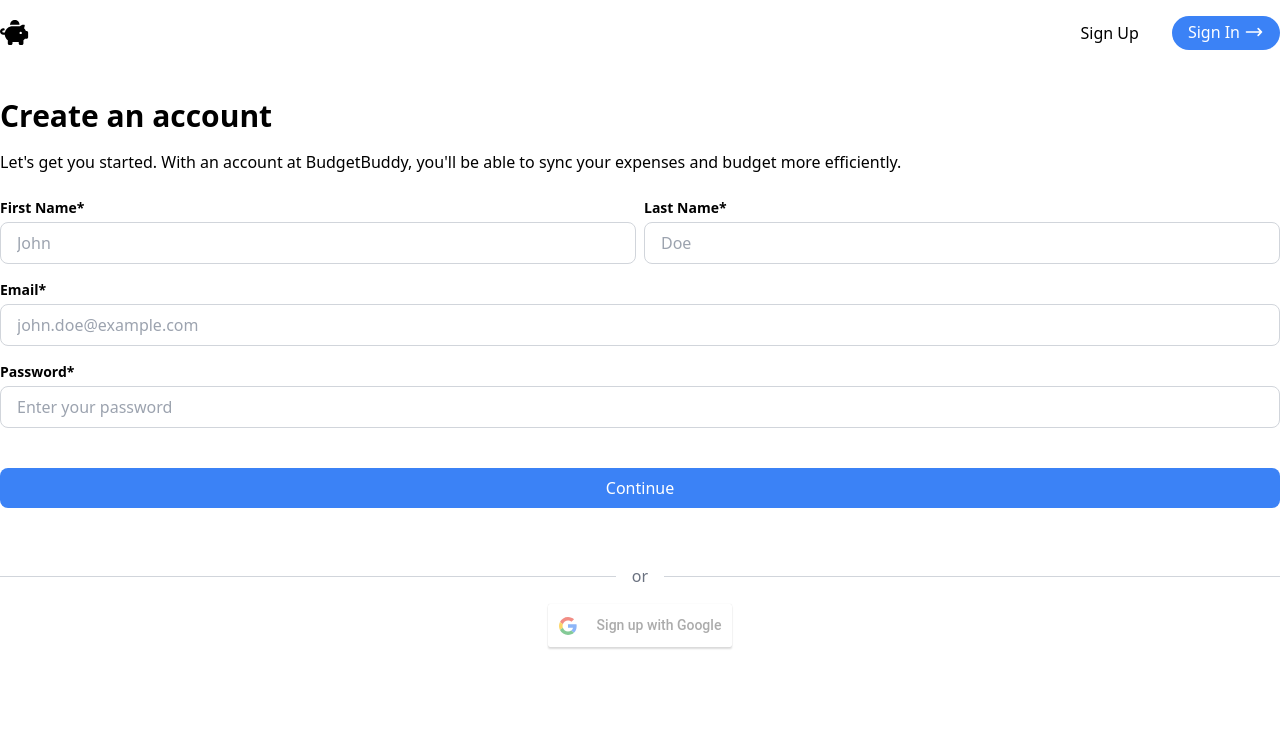
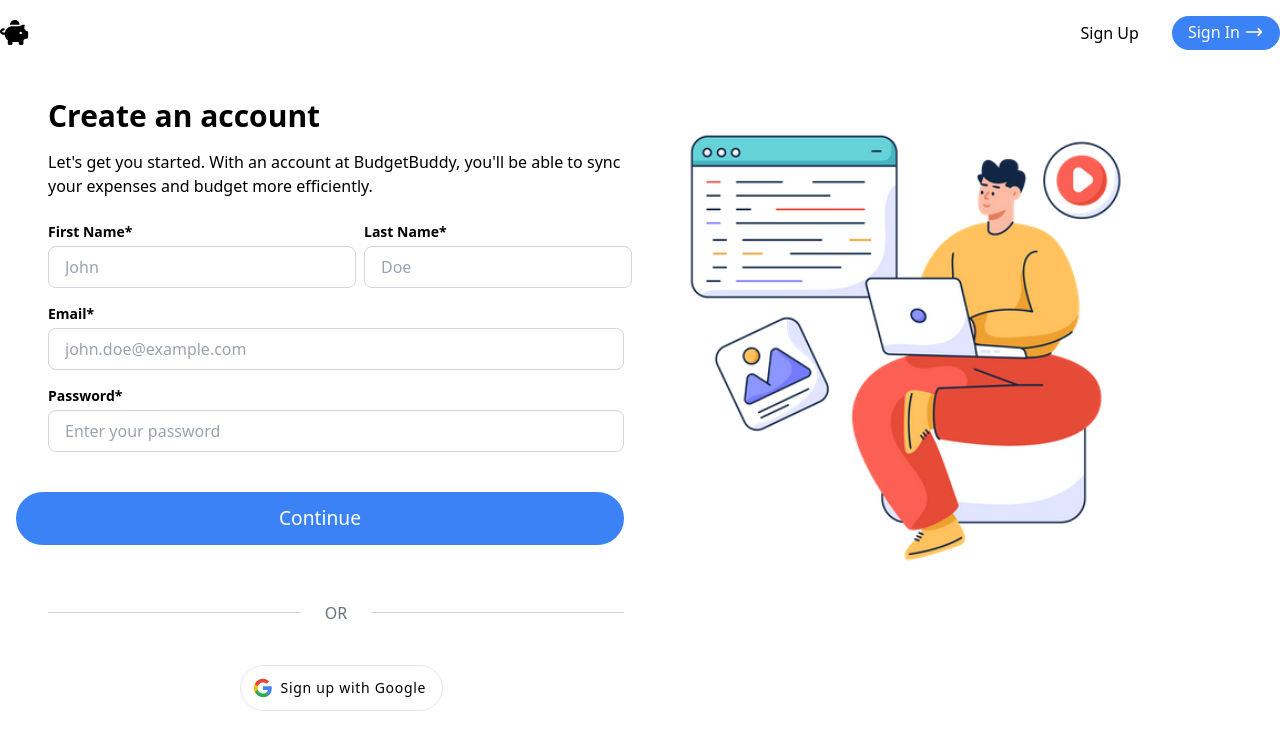
Before and after one commit to KTBG7/BudgetBuddy, a React (Vite) app: page /signup in a window 1280 px wide. Shown: the top 750 px of the page. Built offline with nearby package versions, Linux system fonts and the light colour scheme.

Commit message:
Signin/up
Made hifi updates to the sign-in & sign up pages. Added pictures, rounded the google button, modified spacing

```diff
--- a/src/components/HomePage.tsx
+++ b/src/components/HomePage.tsx
@@ -1,5 +1,5 @@
 import React from 'react';
-import MortgageLoan from '../assets/MortgageLoan.png.webp'
+import loans from '../assets/loans.png';
 import investment from '../assets/investment.png'
 import CreditCardPic from '../assets/CreditCardPic.png'
 import trackexpenses from '../assets/trackexpenses.png.webp'
@@ -47,7 +47,7 @@ const HomePage: React.FC = () => {
                     <div className="w-full sm:w-1/2 lg:w-1/3 px-1 mb-4 border-black rounded-lg">
                         <h3 className="text-xl font-bold mb-3">Loans and Mortgages</h3>
                         <div className="bg-white-200 py-6 px-6 rounded-lg aspect-w-[16] aspect-h-[9] border border-gray-400">
-                            <img src={MortgageLoan} alt="Loans" className="w-full h-full object-cover" />
+                            <img src={loans} alt="Loans" className="w-full h-full object-cover" />
                         </div>
                         <p className='text-center mt-4 text-gray-500'>Loans and mortgages are confusing, but they <br />dont need to be. Get started and learn more.</p>
                         <div className="mt-3 flex justify-center space-x-4">
--- a/src/components/SignInPage.tsx
+++ b/src/components/SignInPage.tsx
@@ -1,5 +1,4 @@
 import React from "react";
-import { GoogleLogin } from "react-google-login";
 import { useNavigate } from "react-router-dom";
 
 const SignInPage: React.FC = () => {
@@ -10,17 +9,23 @@ const SignInPage: React.FC = () => {
         navigate('/dashboard');
     };
 
-    const handleGoogleLoginSuccess = () => { };
-
-    const handleGoogleLoginFailure = () => { };
+    const handleGoogleSignUpSuccess = () => {
+        navigate("/dashboard");
+    };
 
     return (
         <div className="container mx-auto mt-8">
+            <div className="flex justify-center">
+                <div className="w-1/2">
                     <h2 className="text-3xl font-bold mb-4">Sign in to your account</h2>
                     <form onSubmit={handleLogin}>
-                <div className="mb-4">
-                    <label htmlFor="email" className="block text-sm font-semibold mb-1">
-                        Email
+                        <div className="mb-4 ">
+                            <div className="mb-4 ml-1">
+                                <label
+                                    htmlFor="email"
+                                    className="block text-sm font-semibold mb-1"
+                                >
+                                    Email*
                                 </label>
                                 <input
                                     type="email"
@@ -29,6 +34,7 @@ const SignInPage: React.FC = () => {
                                     placeholder="john.doe@example.com"
                                     className="border border-gray-300 rounded-lg px-4 py-2 w-full"
                                 />
+                            </div>
                         </div>
                         <div className="mb-4">
                             <label
@@ -45,29 +51,53 @@ const SignInPage: React.FC = () => {
                                 className="border border-gray-300 rounded-lg px-4 py-2 w-full"
                             />
                         </div>
-                <div className="mb-4">
+                        <div className="mb-4 ml-4">
                             <button
                                 type="submit"
-                        className="bg-blue-500 text-white py-2 px-4 rounded-lg w-full"
+                                className="bg-blue-500 text-white py-3 px-6 rounded-full w-full"
+                                style={{ borderRadius: "9999px", fontSize: "1.2rem" }}
                             >
-                        Log In
+                                Sign In
                             </button>
                         </div>
                     </form>
-            <div className="flex justify-center items-center my-4">
-                <hr className="border-gray-300 w-full" />
-                <div className="mx-4 text-gray-500">or</div>
-                <hr className="border-gray-300 w-full" />
+                    <br></br>
+                    <div className="flex justify-center items-center my-4 ml-6">
+                        <hr className="border-gray-300 w-full mr-2" />
+                        <div className="mx-4 text-gray-500">OR</div>
+                        <hr className="border-gray-300 w-full ml-2" />
+                    </div> <br />
+                    <button
+                        aria-label="Sign in with Google"
+                        className="flex items-center bg-white border border-button-border-light rounded-full p-1 pr-4"
+                        onClick={handleGoogleSignUpSuccess}
+                        style={{ marginLeft: "calc(47% - 60px)" }}
+                    >
+                        <div className="flex items-center justify-center bg-white w-9 h-9 rounded-full">
+                            <svg xmlns="http://www.w3.org/2000/svg" viewBox="0 0 24 24" className="w-5 h-5">
+                                {/* SVG paths for Google logo */}
+                                <path
+                                    d="M22.56 12.25c0-.78-.07-1.53-.2-2.25H12v4.26h5.92c-.26 1.37-1.04 2.53-2.21 3.31v2.77h3.57c2.08-1.92 3.28-4.74 3.28-8.09z"
+                                    fill="#4285F4"
+                                />
+                                <path
+                                    d="M12 23c2.97 0 5.46-.98 7.28-2.66l-3.57-2.77c-.98.66-2.23 1.06-3.71 1.06-2.86 0-5.29-1.93-6.16-4.53H2.18v2.84C3.99 20.53 7.7 23 12 23z"
+                                    fill="#34A853"
+                                />
+                                <path
+                                    d="M5.84 14.09c-.22-.66-.35-1.36-.35-2.09s.13-1.43.35-2.09V7.07H2.18C1.43 8.55 1 10.22 1 12s.43 3.45 1.18 4.93l2.85-2.22.81-.62z"
+                                    fill="#FBBC05"
+                                />
+                                <path
+                                    d="M12 5.38c1.62 0 3.06.56 4.21 1.64l3.15-3.15C17.45 2.09 14.97 1 12 1 7.7 1 3.99 3.47 2.18 7.07l3.66 2.84c.87-2.6 3.3-4.53 6.16-4.53z"
+                                    fill="#EA4335"
+                                />
+                            </svg>
                         </div>
-            <div className="flex justify-center">
-                <GoogleLogin
-                    clientId="595132100417-8s526hd6jtiaq7kbtk5mnko3npcih9qh.apps.googleusercontent.com"
-                    buttonText="Log in with Google"
-                    onSuccess={handleGoogleLoginSuccess}
-                    onFailure={handleGoogleLoginFailure}
-                    cookiePolicy={"single_host_origin"}
-                    className="bg-red-500 text-white py-2 px-4 rounded-lg"
-                />
+                        <span className="text-sm text-google-text-gray tracking-wider">Sign in with Google</span>
+                    </button>
+
+                </div>
             </div>
         </div>
     );
--- a/src/components/SignUpPage.tsx
+++ b/src/components/SignUpPage.tsx
@@ -1,27 +1,24 @@
 import React from "react";
-import { GoogleLogin } from "react-google-login";
-import { useNavigate} from "react-router-dom";
+import { useNavigate } from "react-router-dom";
+import Pic4login from "../assets/Pic4login.png";
 
 const SignUpPage: React.FC = () => {
   const navigate = useNavigate();
 
   const handleSignUp = () => {
-    // Directly navigate to the dashboard
-    navigate('/dashboard');
+    navigate("/dashboard");
   };
 
   const handleGoogleSignUpSuccess = () => {
-    navigate('/dashboard');
+    navigate("/dashboard");
   };
-
-  const handleGoogleSignUpFailure = () => {
-  };
-
 
   return (
     <div className="container mx-auto mt-8">
-      <h2 className="text-3xl font-bold mb-4">Create an account</h2>
-      <p>
+      <div className="flex justify-center">
+        <div className="w-1/2 pr-4">
+          <h2 className="text-3xl font-bold mb-4 ml-12">Create an account</h2>
+          <p className="ml-12">
             Let's get you started. With an account at BudgetBuddy, you'll be able to
             sync your expenses and budget more efficiently.
           </p>
@@ -31,7 +28,7 @@ const SignUpPage: React.FC = () => {
               <div className="mr-2 w-1/2">
                 <label
                   htmlFor="firstName"
-              className="block text-sm font-semibold mb-1"
+                  className="block text-sm font-semibold mb-1 ml-12"
                 >
                   First Name*
                 </label>
@@ -40,13 +37,13 @@ const SignUpPage: React.FC = () => {
                   id="firstName"
                   name="firstName"
                   placeholder="John"
-              className="border border-gray-300 rounded-lg px-4 py-2 w-full"
+                  className="border border-gray-300 rounded-lg px-4 py-2 w-full ml-12"
                 />
               </div>
               <div className="w-1/2">
                 <label
                   htmlFor="lastName"
-              className="block text-sm font-semibold mb-1"
+                  className="block text-sm font-semibold mb-1 ml-12"
                 >
                   Last Name*
                 </label>
@@ -55,12 +52,16 @@ const SignUpPage: React.FC = () => {
                   id="lastName"
                   name="lastName"
                   placeholder="Doe"
-              className="border border-gray-300 rounded-lg px-4 py-2 w-full"
+                  className="border border-gray-300 rounded-lg px-4 py-2 w-full ml-12"
+                  style={{ width: "87%" }}
                 />
               </div>
             </div>
-        <div className="mb-4">
-          <label htmlFor="email" className="block text-sm font-semibold mb-1">
+            <div className="mb-4 ml-12">
+              <label
+                htmlFor="email"
+                className="block text-sm font-semibold mb-1"
+              >
                 Email*
               </label>
               <input
@@ -71,7 +72,7 @@ const SignUpPage: React.FC = () => {
                 className="border border-gray-300 rounded-lg px-4 py-2 w-full"
               />
             </div>
-        <div className="mb-4">
+            <div className="mb-4 ml-12">
               <label
                 htmlFor="password"
                 className="block text-sm font-semibold mb-1"
@@ -87,30 +88,57 @@ const SignUpPage: React.FC = () => {
               />
             </div>
             <br></br>
-        <div className="mb-4">
+            <div className="mb-4 ml-4">
               <button
                 type="submit"
-            className="bg-blue-500 text-white py-2 px-4 rounded-lg w-full"
+                className="bg-blue-500 text-white py-3 px-6 rounded-full w-full"
+                style={{ borderRadius: "9999px", fontSize: "1.2rem" }}
               >
                 Continue
               </button>
             </div>
           </form>
           <br></br>
-      <div className="flex justify-center items-center my-4">
-        <hr className="border-gray-300 w-full" />
-        <div className="mx-4 text-gray-500">or</div>
-        <hr className="border-gray-300 w-full" />
+          <div className="flex justify-center items-center my-4 ml-12">
+            <hr className="border-gray-300 w-full mr-2" />
+            <div className="mx-4 text-gray-500">OR</div>
+            <hr className="border-gray-300 w-full ml-2" />
+          </div> <br />
+          {/* Google button */}
+          <button
+            aria-label="Sign in with Google"
+            className="flex items-center bg-white border border-button-border-light rounded-full p-1 pr-4"
+            onClick={handleGoogleSignUpSuccess}
+            style={{ marginLeft: "calc(48% - 60px)" }}
+          >
+            <div className="flex items-center justify-center bg-white w-9 h-9 rounded-full">
+              <svg xmlns="http://www.w3.org/2000/svg" viewBox="0 0 24 24" className="w-5 h-5">
+                {/* SVG paths for Google logo */}
+                <path
+                  d="M22.56 12.25c0-.78-.07-1.53-.2-2.25H12v4.26h5.92c-.26 1.37-1.04 2.53-2.21 3.31v2.77h3.57c2.08-1.92 3.28-4.74 3.28-8.09z"
+                  fill="#4285F4"
+                />
+                <path
+                  d="M12 23c2.97 0 5.46-.98 7.28-2.66l-3.57-2.77c-.98.66-2.23 1.06-3.71 1.06-2.86 0-5.29-1.93-6.16-4.53H2.18v2.84C3.99 20.53 7.7 23 12 23z"
+                  fill="#34A853"
+                />
+                <path
+                  d="M5.84 14.09c-.22-.66-.35-1.36-.35-2.09s.13-1.43.35-2.09V7.07H2.18C1.43 8.55 1 10.22 1 12s.43 3.45 1.18 4.93l2.85-2.22.81-.62z"
+                  fill="#FBBC05"
+                />
+                <path
+                  d="M12 5.38c1.62 0 3.06.56 4.21 1.64l3.15-3.15C17.45 2.09 14.97 1 12 1 7.7 1 3.99 3.47 2.18 7.07l3.66 2.84c.87-2.6 3.3-4.53 6.16-4.53z"
+                  fill="#EA4335"
+                />
+              </svg>
             </div>
-      <div className="flex justify-center">
-        <GoogleLogin
-          clientId="595132100417-8s526hd6jtiaq7kbtk5mnko3npcih9qh.apps.googleusercontent.com"
-          buttonText="Sign up with Google"
-          onSuccess={handleGoogleSignUpSuccess}
-          onFailure={handleGoogleSignUpFailure}
-          cookiePolicy={"single_host_origin"}
-          className="bg-red-500 text-white py-2 px-4 rounded-lg"
-        />
+            <span className="text-sm text-google-text-gray tracking-wider">Sign up with Google</span>
+          </button>
+        </div>
+        <div className="w-1/2 pl-4">
+          {/* Adjust the size of the picture by changing the className */}
+          <img src={Pic4login} alt="Pic for login" className="w-full h-auto" style={{ maxWidth: "80%", height: "auto" }} />
+        </div>
       </div>
     </div>
   );
```
Also changed, not shown: src/assets/LoginPic.png.avif (added), src/assets/Pic4login.png (added). Lines whose indentation alone changed are shown as unchanged.
